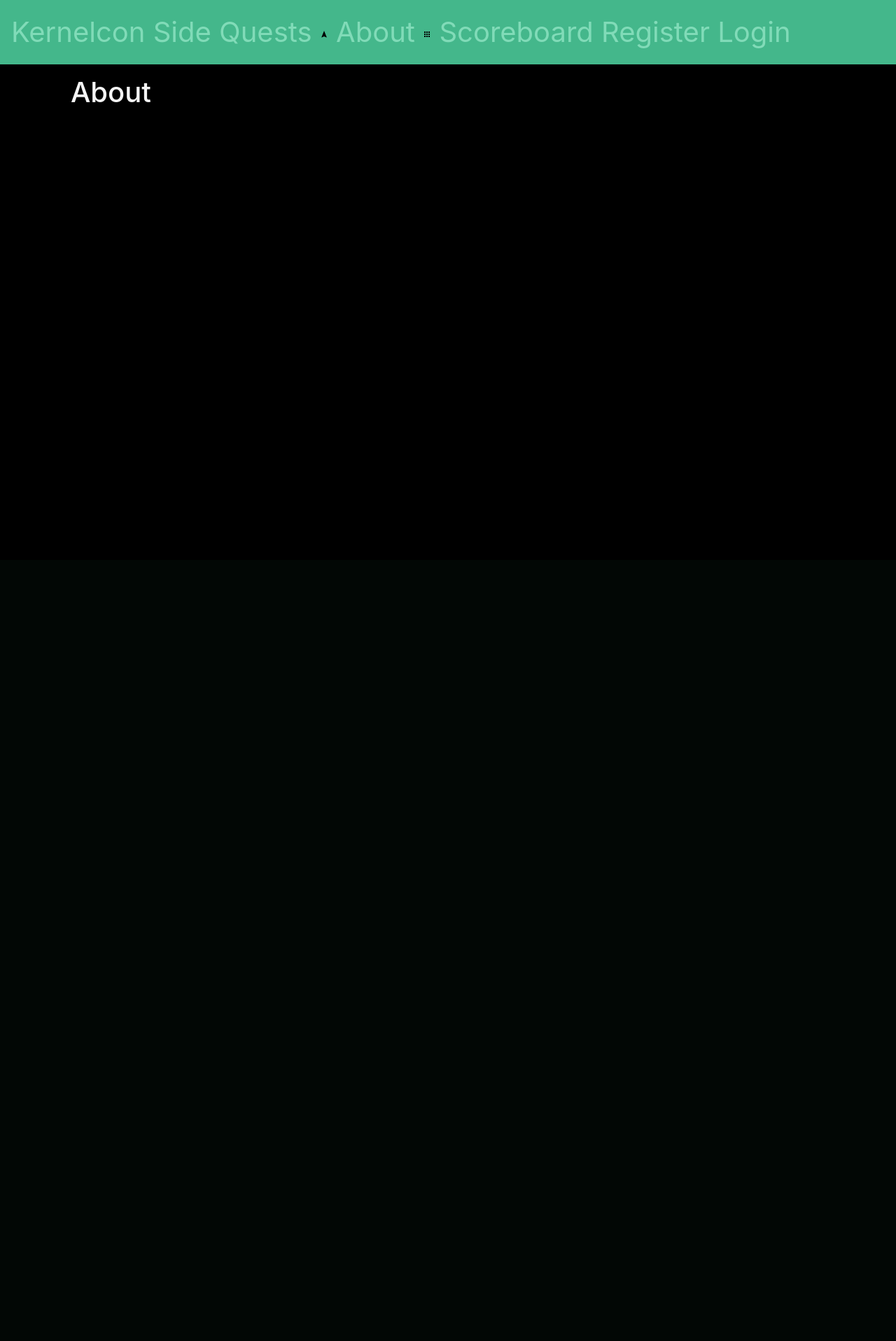
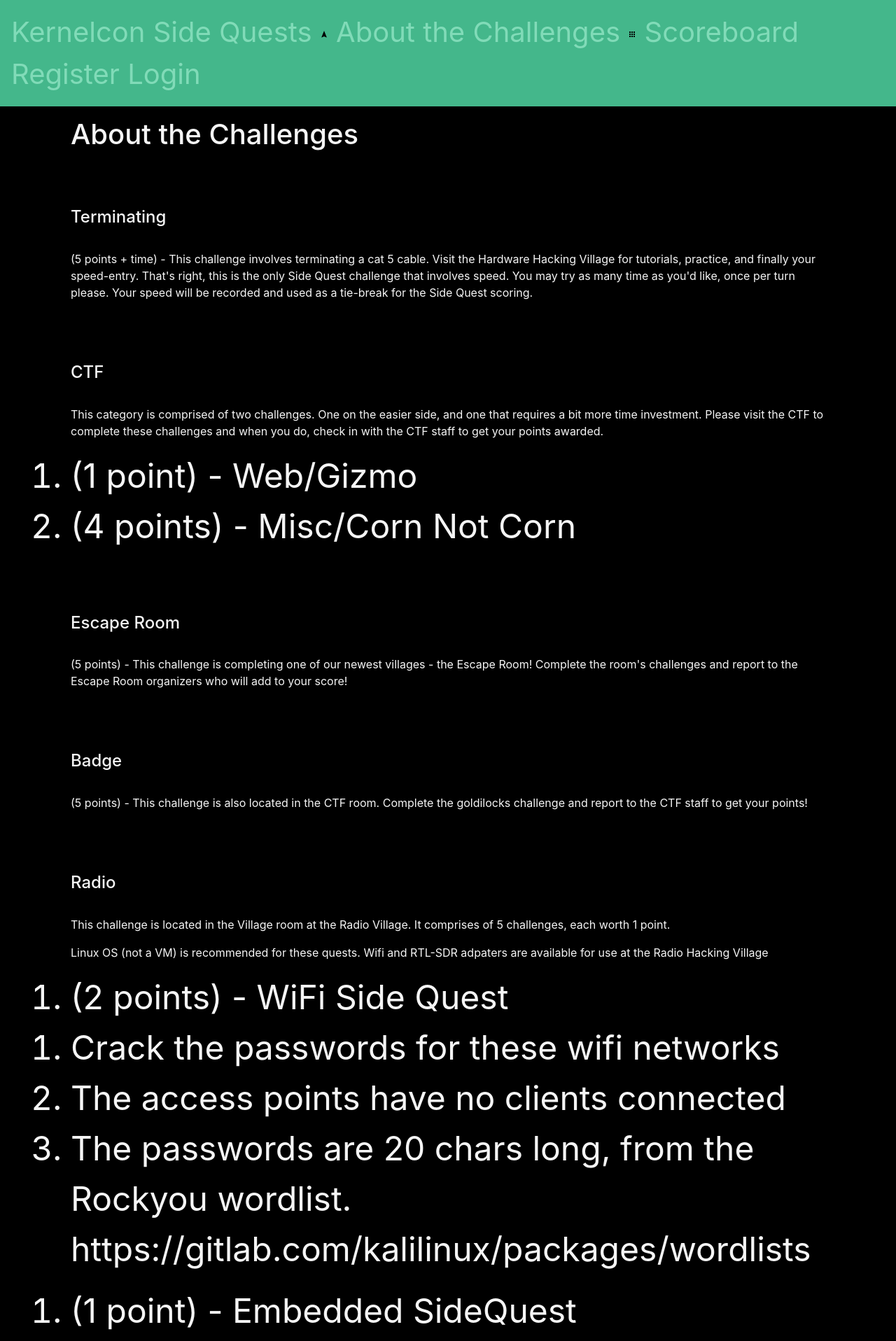
Before and after one commit to clevernyyyy/side-quests, a Django app: page /about/ in a window 1280 px wide. Shown: the top 1916 px of the page at 70% size. Before the commit the page ends 146 px from the top, so only its background shows below. Run offline with Django 5.2, Linux system fonts and the light colour scheme; parts of the project's set-up code (start-up, migrations or seed data) failed here and were passed over; some libraries are stand-ins or nearby versions.

```diff
--- a/myproject/views.py
+++ b/myproject/views.py
@@ -1,16 +1,15 @@
 # from django.http import HttpResponse
 from django.shortcuts import render
-
+from scoreboard.models import Score
 
 def homepage(request):
-    # return HttpResponse("Hello World! I'm Home.")
     return render(request, 'home.html')
 
 
 def about(request):
-    # return HttpResponse("My About page.")
     return render(request, 'about.html')
 
 
 def scoreboard(request):
-    return render(request, 'scoreboard.html')
+    scores = Score.objects.all().order_by('-computed_score', 'terminating_score')
+    return render(request, 'scoreboard.html', {'scores': scores})
--- a/scoreboard/views.py
+++ b/scoreboard/views.py
@@ -2,5 +2,5 @@ from django.shortcuts import render
 from .models import Score
 
 def scoreboard(request):
-    scores = Score.objects.all()  # Retrieve top 10 scores, ordered by score descending
+    scores = Score.objects.all().order_by('-computed_score')
     return render(request, 'scoreboard/scoreboard.html', {'scores': scores})
--- a/templates/about.html
+++ b/templates/about.html
@@ -5,5 +5,65 @@
 {% endblock %}
 
 {% block content %}
-    <h1>About</h1>
+    <h1>About the Challenges</h1>
+    <br />
+
+    <h4>Terminating</h4>
+    <hr />
+    <p>(5 points + time) - This challenge involves terminating a cat 5 cable. Visit the Hardware Hacking Village for tutorials, practice, and finally your speed-entry. That's right, this is the only Side Quest challenge that involves speed. You may try as many time as you'd like, once per turn please. Your speed will be recorded and used as a tie-break for the Side Quest scoring.</p>
+    <br />
+
+    <h4>CTF</h4>
+    <hr />
+    <p>This category is comprised of two challenges. One on the easier side, and one that requires a bit more time investment. Please visit the CTF to complete these challenges and when you do, check in with the CTF staff to get your points awarded.</p>
+    <ol class="ordered-list">
+        <li>(1 point) - Web/Gizmo</li>
+        <li>(4 points) - Misc/Corn Not Corn</li>
+    </ol>
+    <br />
+
+    <h4>Escape Room</h4>
+    <hr />
+    <p>(5 points) - This challenge is completing one of our newest villages - the Escape Room! Complete the room's challenges and report to the Escape Room organizers who will add to your score!</p>
+    <br />
+
+    <h4>Badge</h4>
+    <hr />
+    <p>(5 points) - This challenge is also located in the CTF room. Complete the goldilocks challenge and report to the CTF staff to get your points!</p>
+    <br />
+
+    <h4>Radio</h4>
+    <hr />
+    <p>This challenge is located in the Village room at the Radio Village. It comprises of 5 challenges, each worth 1 point.</p>
+    <p>Linux OS (not a VM) is recommended for these quests.  Wifi and RTL-SDR adpaters are available for use at the Radio Hacking Village</p>
+    <ol>
+        <li>(2 points) - WiFi Side Quest</li>
+        <ol>
+            <li>Crack the passwords for these wifi networks</li>
+            <li>The access points have no clients connected</li>
+            <li>The passwords are 20 chars long, from the Rockyou wordlist. https://gitlab.com/kalilinux/packages/wordlists</li>
+        </ol>
+    </ol>
+    <ol>
+        <li>(1 point) - Embedded SideQuest</li>
+        <ol>
+            <li>Use the UART (serial) connection to find the wifi password</li>
+            <li>The router is a Netgear R6080. OpenWrt website has helpful info</li>
+        </ol>
+    </ol>
+    <ol>
+        <li>(2 points) - Wireless SideQuest</li>
+        <ol>
+            <li>Decode the device ID's for the wireless PIR motion sensors</li>
+            <li>Google image search to find make & model</li>
+            <li>Find the FCC ID to get the frequency (eBay images if google isn't helpful)</li>
+            <li>rtl_433</li>
+        </ol>
+    </ol>
+    <br />
+
+    <h4>Lock Picking</h4>
+    <hr />
+    <p>This challenge is </p>
+
 {% endblock %}
--- a/templates/layout.html
+++ b/templates/layout.html
@@ -22,7 +22,7 @@
             </a>
             <a href="/about">
                 <svg class="Icon" height="12" viewBox="0 0 24 24" width="12" data-reactid="10"><path d="M0 0h24v24H0V0z" fill="none" data-reactid="11"></path><path d="M12 2L4.5 20.29l.71.71L12 18l6.79 3 .71-.71z" data-reactid="12"></path></svg>
-                <span aria-label="About" title="About">About</span>
+                <span aria-label="About" title="About">About the Challenges</span>
             </a>
             <a href="/scoreboard">
                 <svg class="Icon" height="12" viewBox="0 0 24 24" width="12" data-reactid="17"><path d="M0 0h24v24H0V0z" fill="none" data-reactid="18"></path><path d="M4 8h4V4H4v4zm6 12h4v-4h-4v4zm-6 0h4v-4H4v4zm0-6h4v-4H4v4zm6 0h4v-4h-4v4zm6-10v4h4V4h-4zm-6 4h4V4h-4v4zm6 6h4v-4h-4v4zm0 6h4v-4h-4v4z" data-reactid="19"></path></svg>
--- a/templates/scoreboard.html
+++ b/templates/scoreboard.html
@@ -13,7 +13,7 @@
                     <th>Rank</th>
                     <th>Username</th>
                     <th>Terminating</th>
-                    <th>Web</th>
+                    <th>CTF</th>
                     <th>Escape Room</th>
                     <th>Badge</th>
                     <th>Radio</th>
```
Also changed, not shown: assets/css/style.css (+8 -1 lines), scoreboard/models.py (+12 -0 lines), db.sqlite3, scoreboard/migrations/0001_initial.py.
